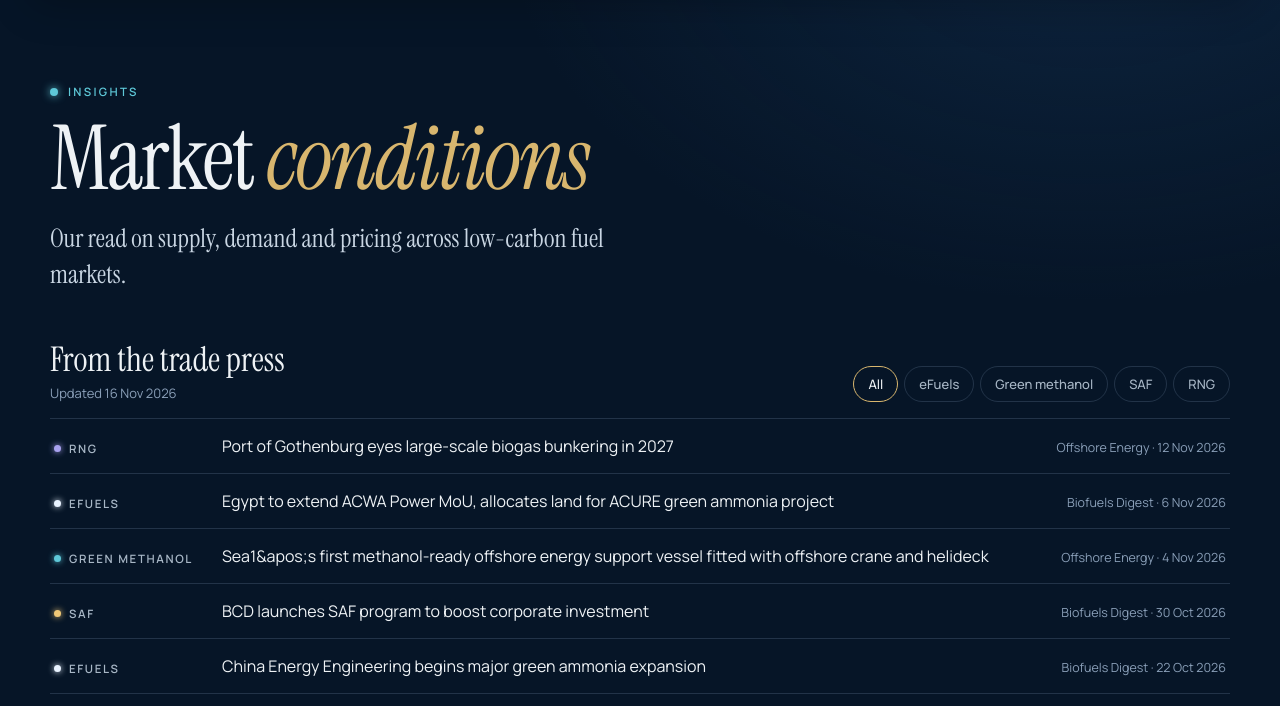
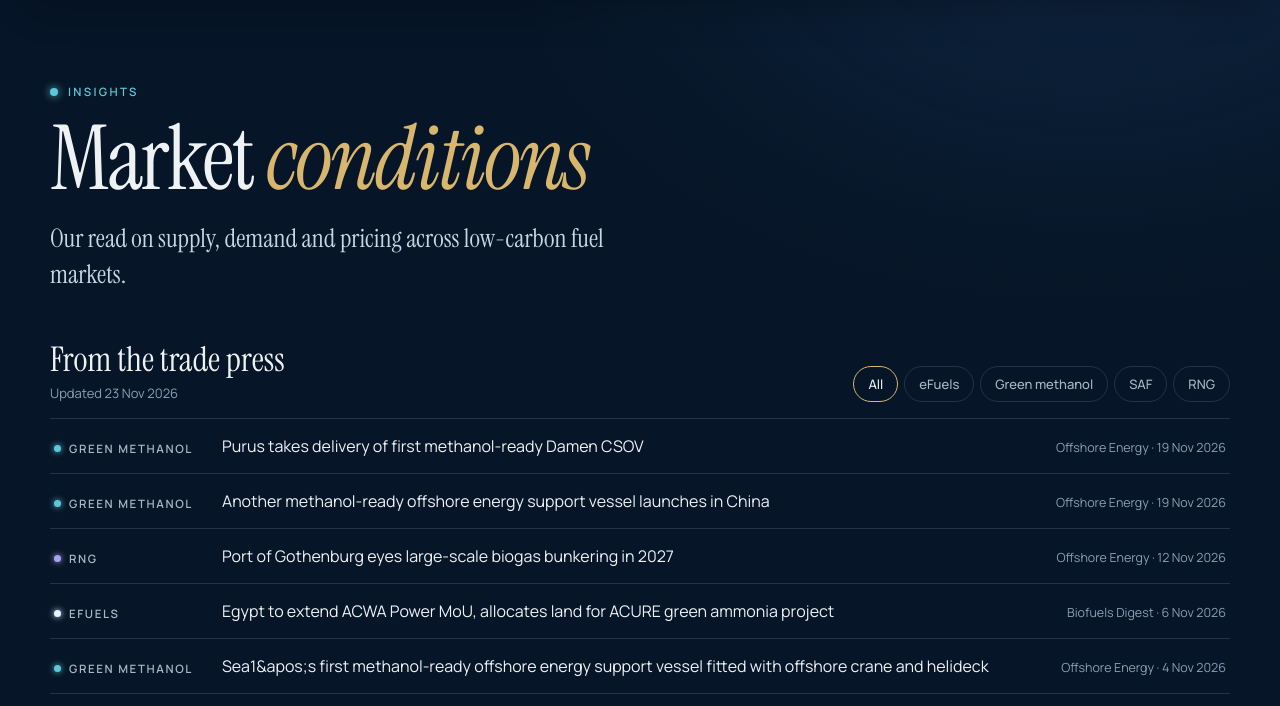
Before and after one commit to attoilleirbag/9degreeseast-site, a plain HTML site: page site/market-conditions.html in a window 1280 px wide. Shown: the part 88-794 px from the top of the page. Drawn offline with Linux system fonts and the light colour scheme.

Commit message:
Weekly update: Journal and trade press

```diff
--- a/site/market-conditions.html
+++ b/site/market-conditions.html
@@ -74,8 +74,22 @@
 <script>
   // Trade press headlines. The weekly update rewrites this block (scripts/update-news.mjs).
   var NEWS = /*NEWS:START*/{
- "updated": "2026-11-16",
+ "updated": "2026-11-23",
  "items": [
+  {
+   "fuel": "methanol",
+   "title": "Purus takes delivery of first methanol-ready Damen CSOV",
+   "url": "https://www.offshore-energy.biz/2026/11/19/purus-takes-delivery-of-first-methanol-ready-damen-csov",
+   "outlet": "Offshore Energy",
+   "date": "2026-11-19"
+  },
+  {
+   "fuel": "methanol",
+   "title": "Another methanol-ready offshore energy support vessel launches in China",
+   "url": "https://www.offshore-energy.biz/2026/11/19/another-methanol-ready-offshore-energy-support-vessel-launches-in-china",
+   "outlet": "Offshore Energy",
+   "date": "2026-11-19"
+  },
   {
    "fuel": "rng",
    "title": "Port of Gothenburg eyes large-scale biogas bunkering in 2027",
```
